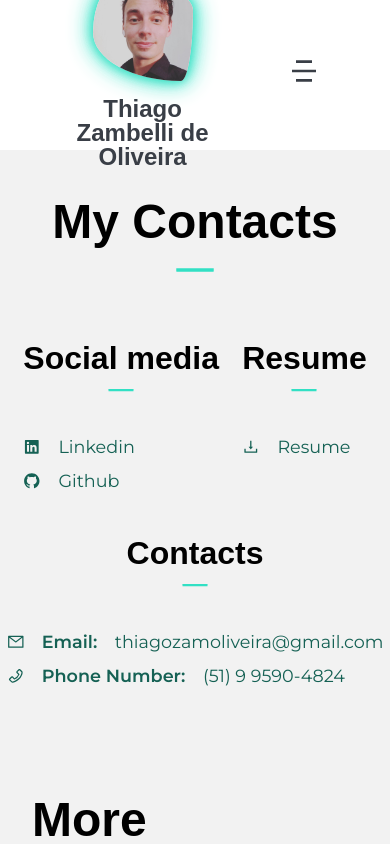
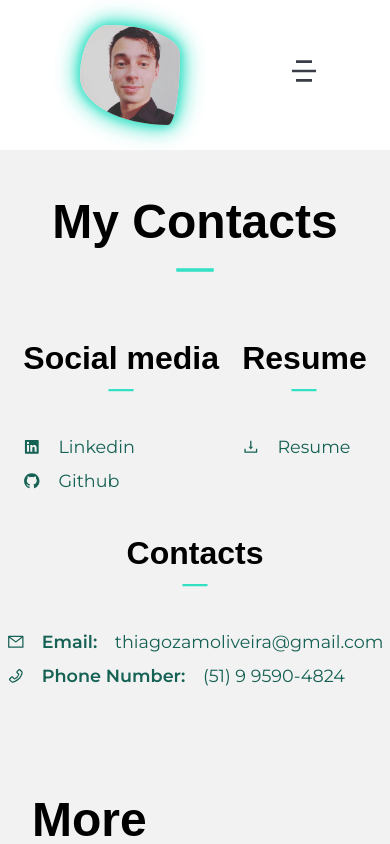
Before and after one commit to ThiagoZambelli/portfolio-zambelli, a React (Create React App) app: page /contact in a window 390 px wide. Shown: the top 844 px of the page. Built offline with nearby package versions, Linux system fonts and the light colour scheme; no server answers; a web font is replaced by a local one.

Commit message:
fix: correção styles

```diff
--- a/src/components/NavHeader/NavHeader.module.scss
+++ b/src/components/NavHeader/NavHeader.module.scss
@@ -56,6 +56,7 @@
         row-gap: 1rem;
         justify-content: center;
         max-width: 60%;
+        padding: 1rem;
 
         img {
             width: 100px;
@@ -80,6 +81,16 @@
 
 }
 
+@media screen and (max-width: 660px) {
+    .navHeader{
+        h1{
+            p{
+                display: none;
+            }
+        }
+    }
+
+}
 @media screen and (max-width: 860px) {
     .navHeader {
         height: 150px;
```
